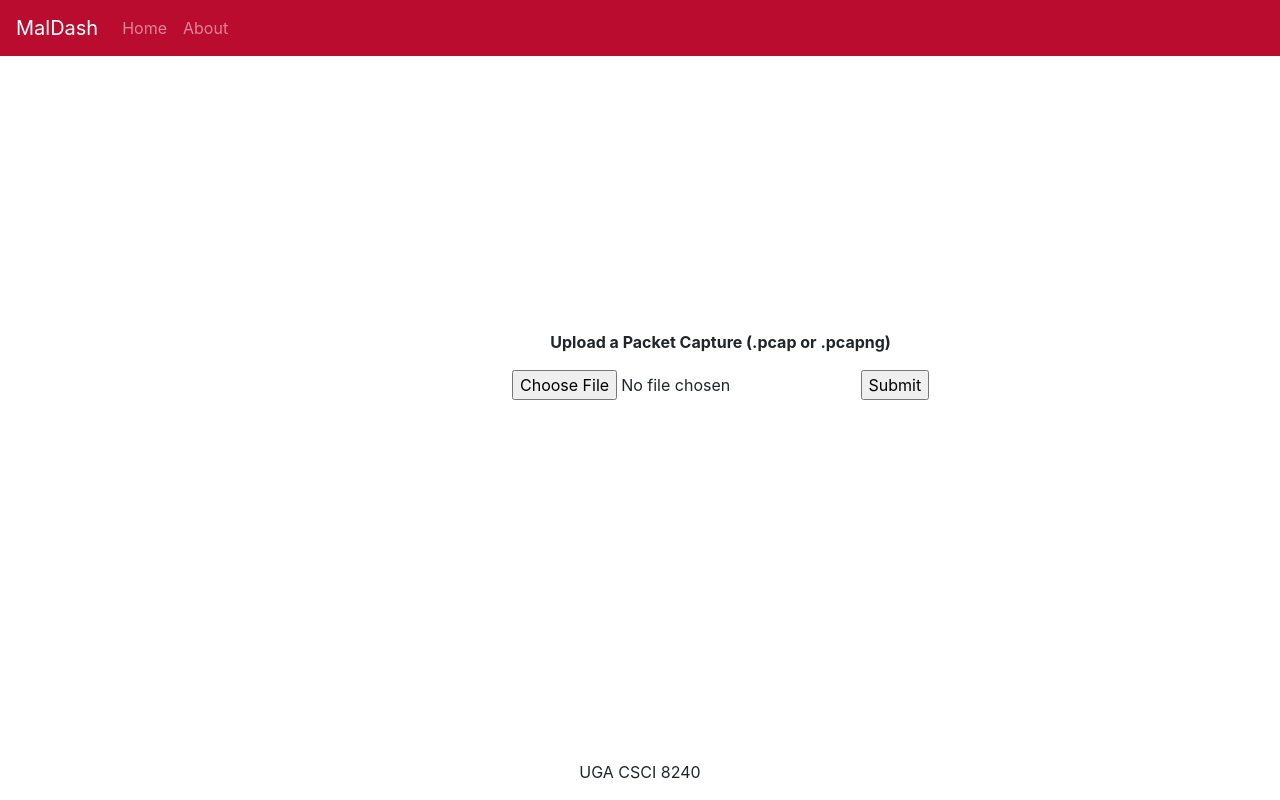
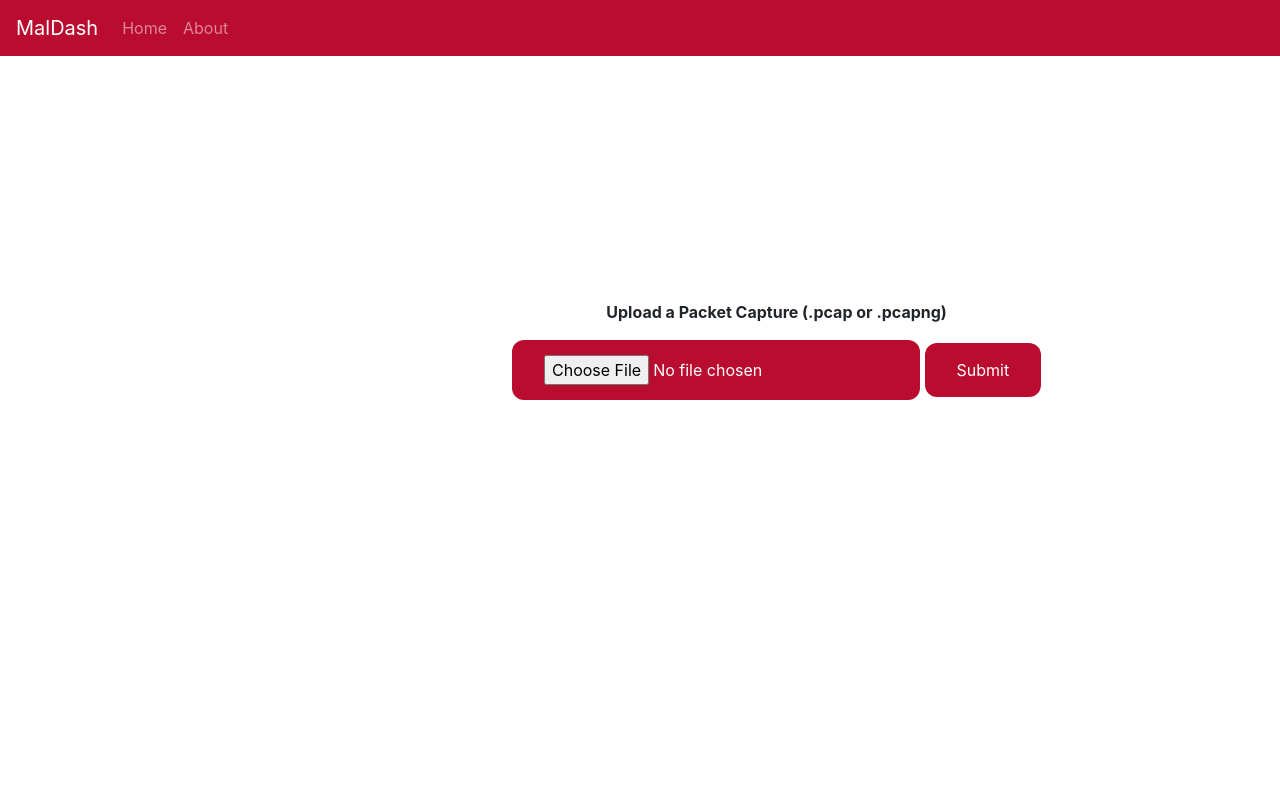
Before and after one commit to joshmess/MalDash, a Flask app: page / in a window 1280 px wide. Run offline with Flask 2, Linux system fonts and the light colour scheme; some libraries are stand-ins or nearby versions.

```diff
--- a/app.py
+++ b/app.py
@@ -58,6 +58,9 @@ def maldash():
             path = "uploaded_captures/"+file.filename
             packets = rdpcap(path)
 
+            # Query VirusTotal for File properties
+
+
             total_packets=0
 
             # Analyze Packets
--- a/templates/mainpage.html
+++ b/templates/mainpage.html
@@ -17,6 +17,22 @@
             left: 40%;
             bottom: 50%;
             text-align: center;
+        }
+        .button {
+            background-color: #BA0c2f; /* Green */
+            border: none;
+            color: white;
+            padding: 15px 32px;
+            text-align: center;
+            text-decoration: none;
+            display: inline-block;
+            font-size: 16px;
+            border-radius: 12px;
+            transition-duration: 0.4s;
+        }
+        .button:hover {
+            background-color: black; /* Green */
+            color: BA0c2f;
         }
 
     </style>
@@ -38,8 +54,8 @@
         <form class = "form" action = "http://localhost:5000/" method = "POST"
             enctype = "multipart/form-data">
             <p><b>Upload a Packet Capture (.pcap or .pcapng)</b></p>
-            <input type = "file" name = "file" />
-            <input type = "submit"/>
+            <input class="button" type = "file" name = "file" />
+            <input class="button" type = "submit"/>
         </form>
 
         <p> </p>
@@ -47,7 +63,5 @@
 
     </body>
 </body>
-<div class="footer">
-    <p>UGA CSCI 8240</p>
-</div>
+
 </html>
```
